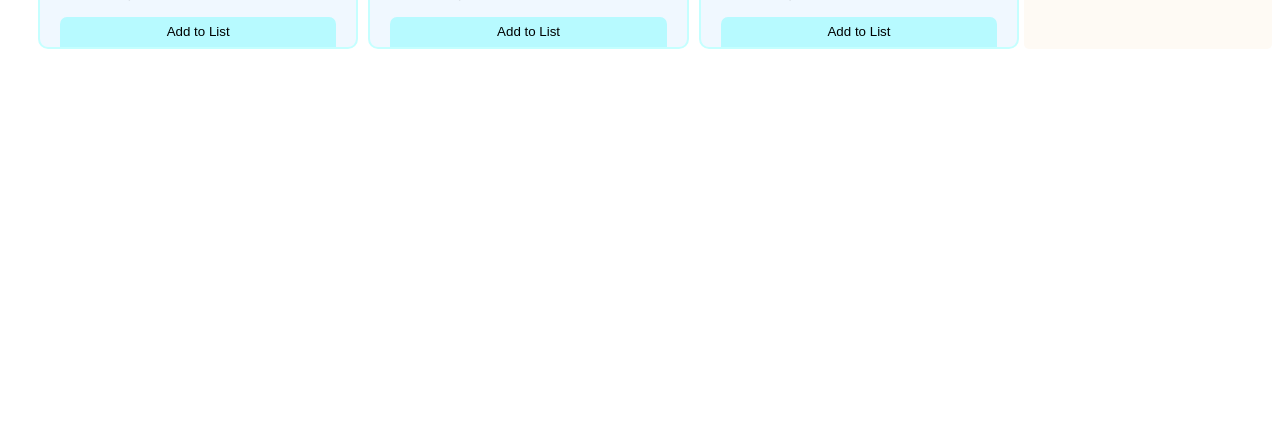
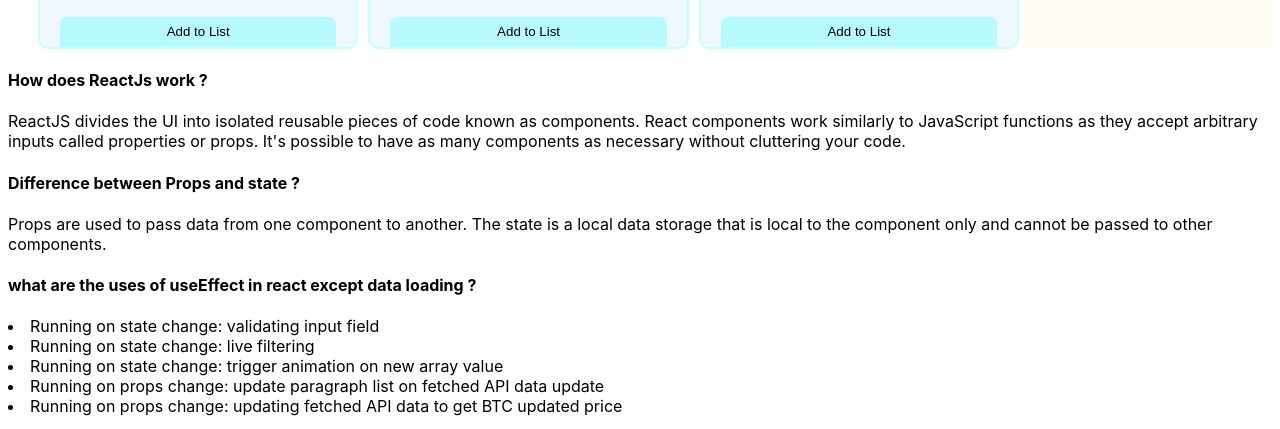
Before and after one commit to maksud190/fitness-club, a React (Create React App) app: page / in a window 1280 px wide. Shown: the part 761-1190 px from the top of the page. Before the commit the page ends 831 px from the top, so only its background shows below. Built offline with nearby package versions, Linux system fonts and the light colour scheme.

Commit message:
Added qna and event handler on a button

```diff
--- a/public/activityData.json
+++ b/public/activityData.json
@@ -14,28 +14,28 @@
         "timeRequired": "40"
     },
     {
-        "id": "2",
+        "id": "3",
         "name": "Swimming",
         "image": "https://images.unsplash.com/photo-1571008887538-b36bb32f4571?ixlib=rb-1.2.1&ixid=MnwxMjA3fDB8MHxzZWFyY2h8MXx8cnVubmluZ3xlbnwwfHwwfHw%3D&auto=format&fit=crop&w=400&q=60",
         "detail": "Swimming is very important for a sportsman",
         "timeRequired": "40"
     },
     {
-        "id": "2",
+        "id": "4",
         "name": "Swimming",
         "image": "https://images.unsplash.com/photo-1571008887538-b36bb32f4571?ixlib=rb-1.2.1&ixid=MnwxMjA3fDB8MHxzZWFyY2h8MXx8cnVubmluZ3xlbnwwfHwwfHw%3D&auto=format&fit=crop&w=400&q=60",
         "detail": "Swimming is very important for a sportsman",
         "timeRequired": "40"
     },
     {
-        "id": "2",
+        "id": "5",
         "name": "Swimming",
         "image": "https://images.unsplash.com/photo-1571008887538-b36bb32f4571?ixlib=rb-1.2.1&ixid=MnwxMjA3fDB8MHxzZWFyY2h8MXx8cnVubmluZ3xlbnwwfHwwfHw%3D&auto=format&fit=crop&w=400&q=60",
         "detail": "Swimming is very important for a sportsman",
         "timeRequired": "40"
     },
     {
-        "id": "2",
+        "id": "6",
         "name": "Swimming",
         "image": "https://images.unsplash.com/photo-1571008887538-b36bb32f4571?ixlib=rb-1.2.1&ixid=MnwxMjA3fDB8MHxzZWFyY2h8MXx8cnVubmluZ3xlbnwwfHwwfHw%3D&auto=format&fit=crop&w=400&q=60",
         "detail": "Swimming is very important for a sportsman",
--- a/src/App.js
+++ b/src/App.js
@@ -1,17 +1,14 @@
 import './App.css';
 import Cards from './components/Cards/Cards';
 import MainPage from './components/MainPage/MainPage';
+import QnA from './components/QnA/QnA';
 
 function App() {
   return (
     <div>
       <MainPage></MainPage>
       <Cards></Cards>
-      <div className='qna'>
-          <div>
-            <h4></h4>
-          </div>
-      </div>
+      <QnA></QnA>
     </div>
   );
 }
--- a/src/components/Card/Card.js
+++ b/src/components/Card/Card.js
@@ -4,6 +4,8 @@
 const Card = (props) => {
 
     const {image, name, detail, timeRequired} = props.activity;
+
+//    const {handleAddToExercise} = props;
 
 
     return (
@@ -14,7 +16,7 @@
                 <p><small>Benefits: {detail}</small></p>
                 <p>Time Required: {timeRequired} min</p>
             </div>
-            <button className='btn-add'>Add to List</button>
+            <button onClick={() => props.handleAddToExercise(props.activity)} className='btn-add'>Add to List</button>
         </div>
     );
 };
--- a/src/components/Exercise-details/ExerciseDetail.js
+++ b/src/components/Exercise-details/ExerciseDetail.js
@@ -1,4 +1,5 @@
 import React from 'react';
+import './ExerciseDetail.css';
 
 const ExerciseDetail = () => {
     return (
--- a/src/components/MainPage/MainPage.css
+++ b/src/components/MainPage/MainPage.css
@@ -14,9 +14,10 @@
     color: rgb(48, 54, 54);
 }
 
-.info-container{
+.activity-side{
     margin-left: 5px;
     margin-top: 20px;
     border-radius: 5px;
     background-color: rgba(250, 235, 215, 0.281);
+
 }
--- a/src/components/MainPage/MainPage.js
+++ b/src/components/MainPage/MainPage.js
@@ -7,12 +7,19 @@
 
     const [activities, setActivities] = useState([]);
 
+    const [exercise, setExercise] = useState([]);
+
     useEffect( () => {
             fetch('activityData.json')
             .then(res => res.json())
             .then(data => setActivities(data))
     },[]);
 
+    const handleAddToExercise = (activities) =>{
+        console.log(activities.timeRequired);
+        const newExercise = [...exercise, activities];
+        setExercise(newExercise);
+    }
 
     return (
         <div>
@@ -25,10 +32,11 @@
                         activities.map(activity => <Card
                             key={activity.id}
                             activity={activity}
+                            handleAddToExercise={handleAddToExercise}
                         ></Card>)
                     }
                 </div>
-                <div className='info-container'>
+                <div className='activity-side'>
                     {/* <p>My information</p> */}
                     <MyInfo></MyInfo>
                 </div>
--- a/src/components/MyInfo/MyInfo.css
+++ b/src/components/MyInfo/MyInfo.css
@@ -37,3 +37,8 @@
     box-shadow: 0px 0px 2px 2px #cacaca;
     border-radius: 5px;
 }
+
+.for-sticky{
+    position: sticky;
+    top: 0;
+}
--- a/src/components/MyInfo/MyInfo.js
+++ b/src/components/MyInfo/MyInfo.js
@@ -7,7 +7,7 @@
 
 const MyInfo = () => {
     return (
-        <div>
+        <div className='for-sticky'>
             <div className='info-container'>
                 <img src={image} alt="" />
                 <div>
--- /dev/null
+++ b/src/components/QnA/QnA.js
@@ -0,0 +1,30 @@
+import React from 'react';
+
+const QnA = () => {
+    return (
+        <div>
+            <div className='qna'>
+          <div>
+            <h4>How does ReactJs work ?</h4>
+            <p> ReactJS divides the UI into isolated reusable pieces of code known as components. React components work similarly to JavaScript functions as they accept arbitrary inputs called properties or props. It's possible to have as many components as necessary without cluttering your code.</p>
+          </div>
+          <div>
+            <h4>Difference between Props and state ?</h4>
+            <p>Props are used to pass data from one component to another. The state is a local data storage that is local to the component only and cannot be passed to other components.</p>
+          </div>
+          <div>
+            <h4>what are the uses of useEffect in react except data loading ?</h4>
+            <p>
+              <li>Running on state change: validating input field</li>
+              <li>Running on state change: live filtering</li>
+              <li>Running on state change: trigger animation on new array value</li>
+              <li>Running on props change: update paragraph list on fetched API data update</li>
+              <li>Running on props change: updating fetched API data to get BTC updated price</li>
+            </p>
+          </div>
+      </div>
+        </div>
+    );
+};
+
+export default QnA;
```
Also changed, not shown: src/components/QnA/QnA.css (added).
